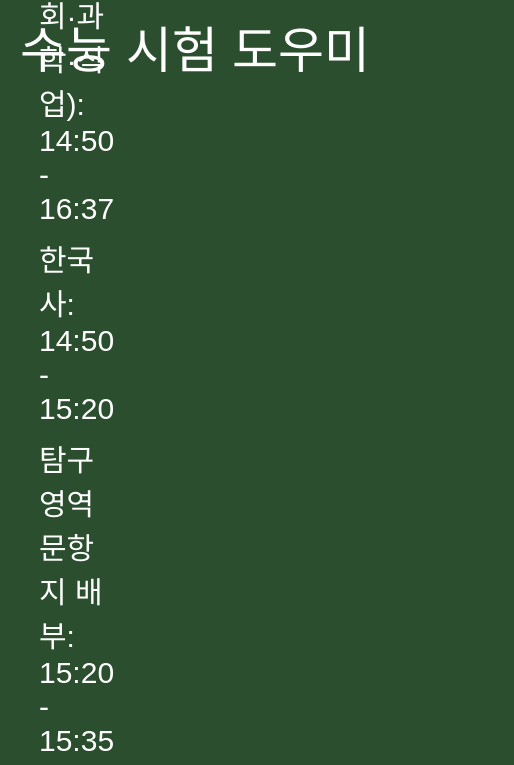
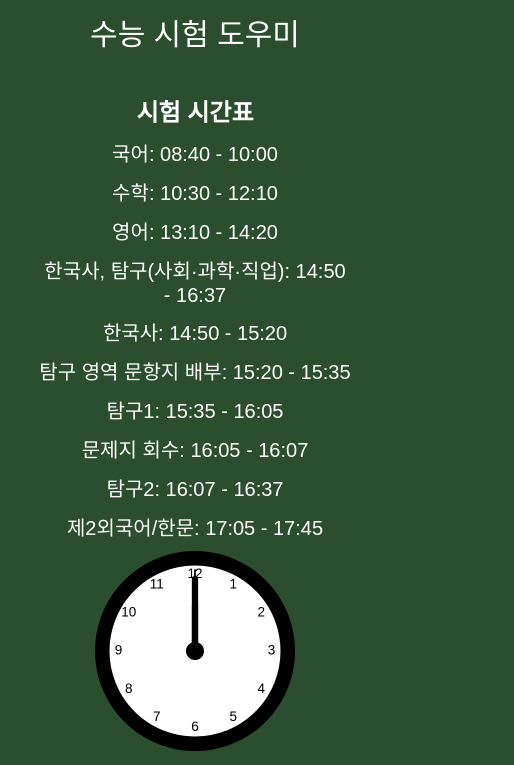
Before and after one commit to answjddnjs/exam-timer, a plain HTML site: page index.html in a window 390 px wide. Shown: the top 765 px of the page, 514 px wide, since content can reach past the window. Drawn offline with Linux system fonts and the light colour scheme.

Commit message:
버젼1.2

```diff
--- a/index.html
+++ b/index.html
@@ -36,6 +36,8 @@
     .schedule {
       flex: 1;
       cursor: pointer;
+      text-align: left;
+      width: 50%;
     }
 
     .schedule h2 {
@@ -63,11 +65,13 @@
       justify-content: center;
       align-items: center;
       position: relative;
+      width: 50%;
     }
 
     canvas {
       background-color: #2b4f2e;
       /* 초록색 배경 */
+      max-width: 100%;
     }
 
     .countdown {
@@ -86,6 +90,63 @@
       font-size: 2.5em;
       text-align: center;
       width: 100%;
+    }
+
+    @media (max-width: 768px) {
+      .title {
+        font-size: 2em;
+      }
+
+      .schedule h2 {
+        font-size: 1.5em;
+      }
+
+      .schedule li {
+        font-size: 1.2em;
+      }
+
+      .countdown {
+        font-size: 4em;
+      }
+
+      canvas {
+        width: 300px;
+        height: 300px;
+      }
+    }
+
+    @media (max-width: 480px) {
+      .container {
+        flex-direction: column;
+        align-items: center;
+      }
+
+      .schedule,
+      .clock-container {
+        width: 100%;
+        text-align: center;
+      }
+
+      .title {
+        font-size: 1.5em;
+      }
+
+      .schedule h2 {
+        font-size: 1.2em;
+      }
+
+      .schedule li {
+        font-size: 1em;
+      }
+
+      .countdown {
+        font-size: 3em;
+      }
+
+      canvas {
+        width: 200px;
+        height: 200px;
+      }
     }
   </style>
 </head>
```
